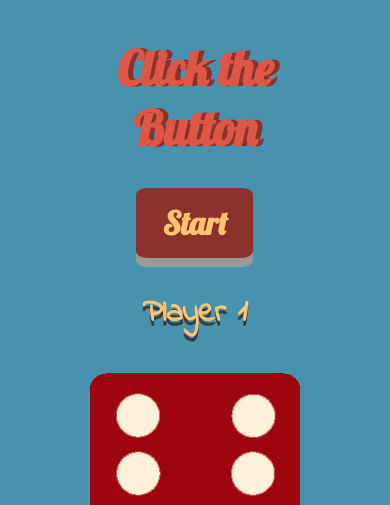
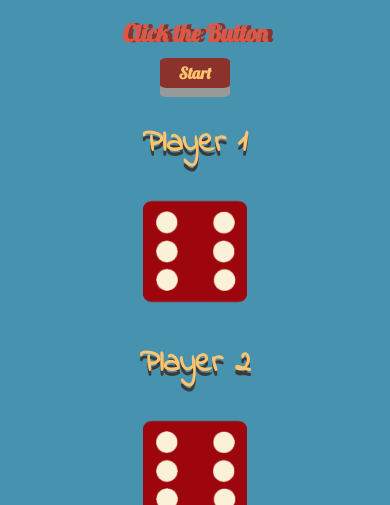
Before and after one commit to DaneshVerma/Dice-game-1v1, a plain HTML site: page index.html in a window 390 px wide. Shown: the top 505 px of the page. Drawn offline with Linux system fonts and the light colour scheme.

Commit message:
updated styles.css
Fixed some Responsivness Issues

```diff
--- a/styles.css
+++ b/styles.css
@@ -27,7 +27,7 @@ h1 {
   margin: 30px;
   font-family: 'Lobster', cursive;
   text-shadow: 5px 0 var(--titles);
-  font-size: 8rem;
+  font-size: 6rem;
   color: var(--titleShadow);
 }
 button{
@@ -89,9 +89,15 @@ img {
 
   }
   h1{
-    font-size: 3rem;
+    font-size: 1.5rem;
+    margin: 10px 30px;
   }
   button{
-    width: 30vw;
+    width: 18vw;
+    font-size: 1rem;
+    padding: 5px;
+  }
+  img {
+    width: 40%;
   }
 }
```
